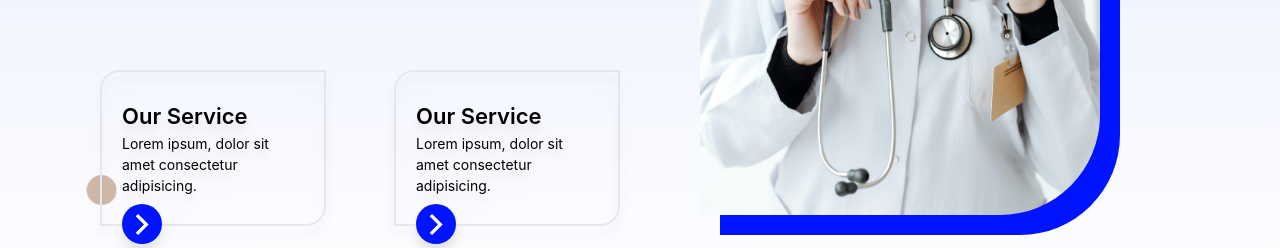
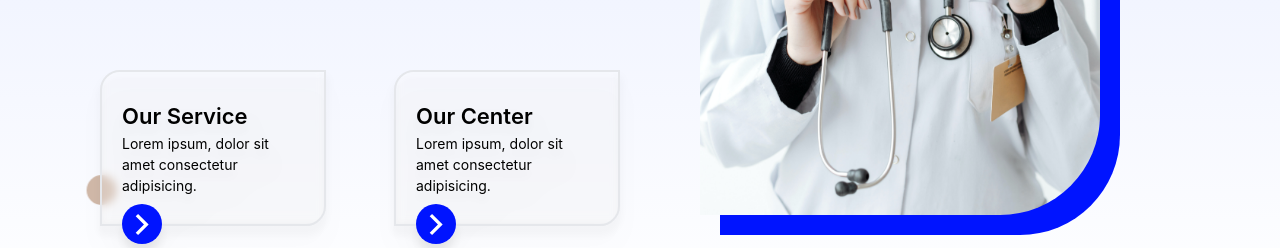
Before and after one commit to yousufislamme/Medical, a React (Create React App) app: page / in a window 1280 px wide. Shown: the part 552-800 px from the top of the page. Built offline with nearby package versions, Linux system fonts and the light colour scheme.

Commit message:
add hero small blur

```diff
--- a/src/components/Hero/Hero.js
+++ b/src/components/Hero/Hero.js
@@ -36,7 +36,7 @@ export default function Hero() {
 
                   <div className='mt-20 flex flex-col sm:flex-row lg:flex-row gap-7'>
                      {/* box */}
-                     <div className='border-2 rounded-tl-[20px] rounded-br-[20px] drop-shadow-xl mx-5 px-5 py-7 relatives'>
+                     <div className='border-2 rounded-tl-[20px] backdrop-blur-sm bg-white/30 rounded-br-[20px] drop-shadow-xl mx-5 px-5 py-7 relatives'>
                         <h3 className='text-[18px] lg:text-[22px] font-semibold'>Our Service</h3>
                         <p className='mt-'>Lorem ipsum, dolor sit amet consectetur adipisicing.</p>
                         <div className='absolute bottom-[]'>
@@ -57,8 +57,8 @@ export default function Hero() {
                      </div>
 
                      {/* box */}
-                     <div className='border-2 rounded-tl-[20px] rounded-br-[20px] drop-shadow-xl mx-5 px-5 py-7 relatives'>
-                        <h3 className='text-[18px] lg:text-[22px] font-semibold'>Our Service</h3>
+                     <div className='border-2 rounded-tl-[20px] backdrop-blur-sm bg-white/30 rounded-br-[20px] drop-shadow-xl mx-5 px-5 py-7 relatives'>
+                        <h3 className='text-[18px] lg:text-[22px] font-semibold'>Our Center</h3>
                         <p className='mt-'>Lorem ipsum, dolor sit amet consectetur adipisicing.</p>
                         <div className='absolute bottom-[]'>
                            <div className='flex justify-center items-center w-[40px] h-[40px] rounded-full bg-[#0014FF] mt-2'>
```
